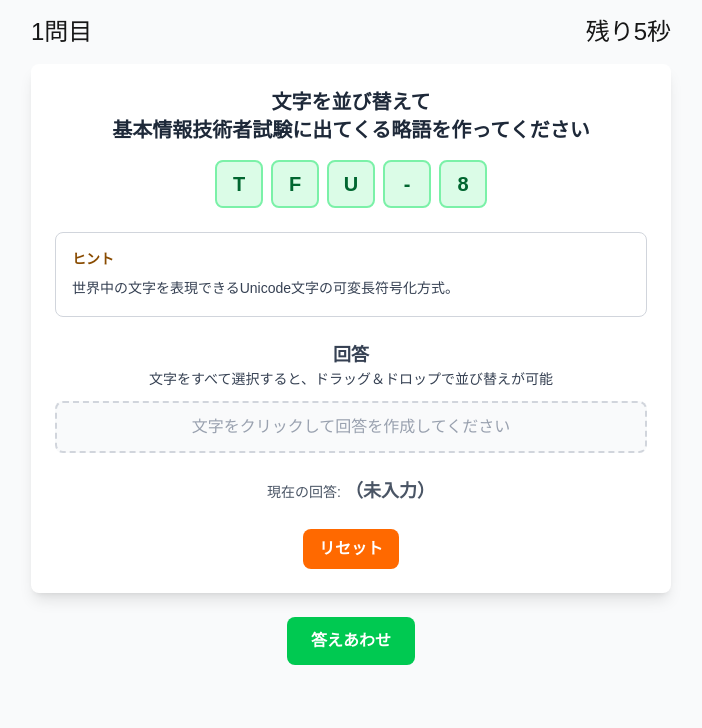
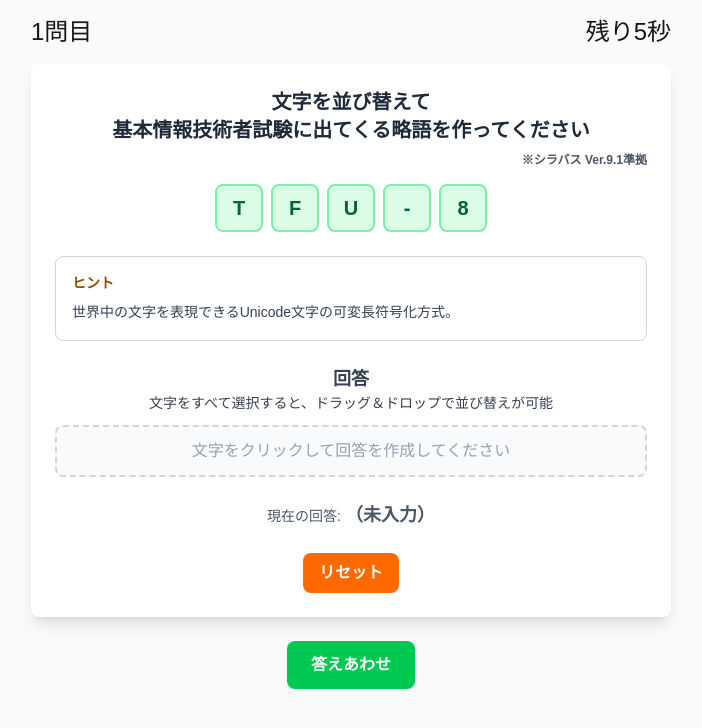
Before and after one commit to koza-ken/shufflemoji, a Next.js app in the folder word-scramble-nextjs/: page /game/fe in a window 1280 px wide. Shown: the top 728 px of the page, without its empty margins (289-991 px from the left). Built offline with nearby package versions, Linux system fonts and the light colour scheme.

Commit message:
add:FEの出題シラバス明記

```diff
--- a/word-scramble-nextjs/components/game/FEQuestion.tsx
+++ b/word-scramble-nextjs/components/game/FEQuestion.tsx
@@ -11,6 +11,7 @@ export const FEQuestion = ({ allChars, handleCharClick }: FEQuestionProps) => {
       <h2 className="text-xl font-semibold text-gray-800 mb-4 text-center">
         <p>文字を並び替えて</p>
         <p>基本情報技術者試験に出てくる略語を作ってください</p>
+        <p className="text-xs text-gray-600 mt-2 text-right">※シラバス Ver.9.1準拠</p>
       </h2>
 
       {/* 利用可能な文字を表示（固定位置） */}
```
